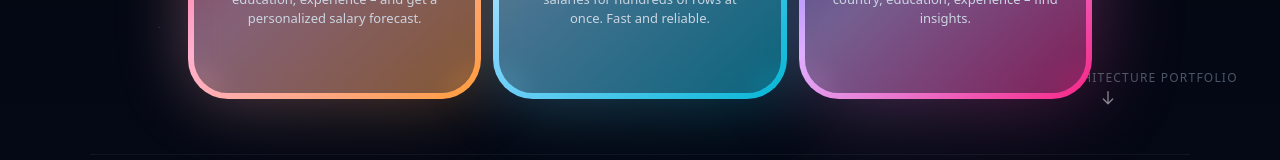
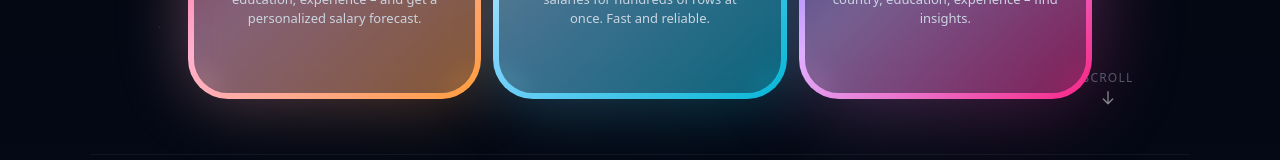
Before and after one commit to Divyan-SS/salary-prediction-system, a React (Vite) app in the folder frontend/: page / in a window 1280 px wide. Shown: the part 715-875 px from the top of the page. Built offline with nearby package versions, Linux system fonts and the light colour scheme; no server answers; the HTML template or start-up script is replaced by a standard one.

Commit message:
UI update4

```diff
--- a/frontend/src/pages/HomePage.jsx
+++ b/frontend/src/pages/HomePage.jsx
@@ -292,7 +292,7 @@ export default function HomePage() {
               Salary intelligence at your fingertips
             </h1>
 
-            <p className="animate-float-delay text-sm sm:text-lg md:text-xl text-slate-300 max-w-2xl mx-auto leading-relaxed px-4 sm:px-0">
+            <p className="animate-float-delay text-sm sm:text-lg md:text-xl text-slate-300 max-w-2xl mx-auto leisure-relaxed leading-relaxed px-4 sm:px-0">
               Get individual estimates, process bulk records, or explore market trends – all powered by real salary data.
             </p>
           </div>
@@ -358,7 +358,7 @@ export default function HomePage() {
           </div>
 
           <div className="absolute bottom-6 sm:bottom-10 left-1/2 -translate-x-1/2 flex flex-col items-center gap-1 opacity-50 animate-bounce text-center w-full px-4">
-            <span className="text-[10px] sm:text-xs uppercase text-slate-400 tracking-widest font-medium">Scroll to Architecture Portfolio</span>
+            <span className="text-[10px] sm:text-xs uppercase text-slate-400 tracking-widest font-medium">Scroll</span>
             <svg className="w-3.5 h-3.5 sm:w-4 sm:h-4 text-white" fill="none" stroke="currentColor" viewBox="0 0 24 24">
               <path strokeLinecap="round" strokeLinejoin="round" strokeWidth={2} d="M19 14l-7 7m0 0l-7-7m7 7V3" />
             </svg>
```
